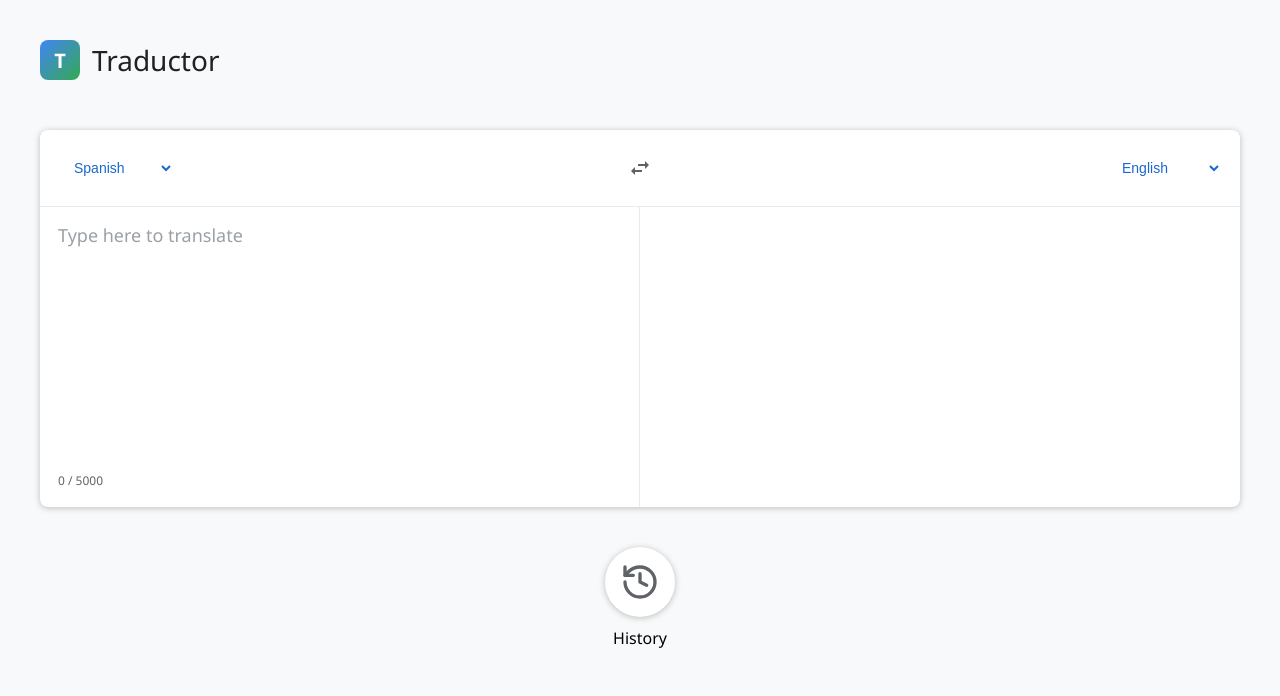
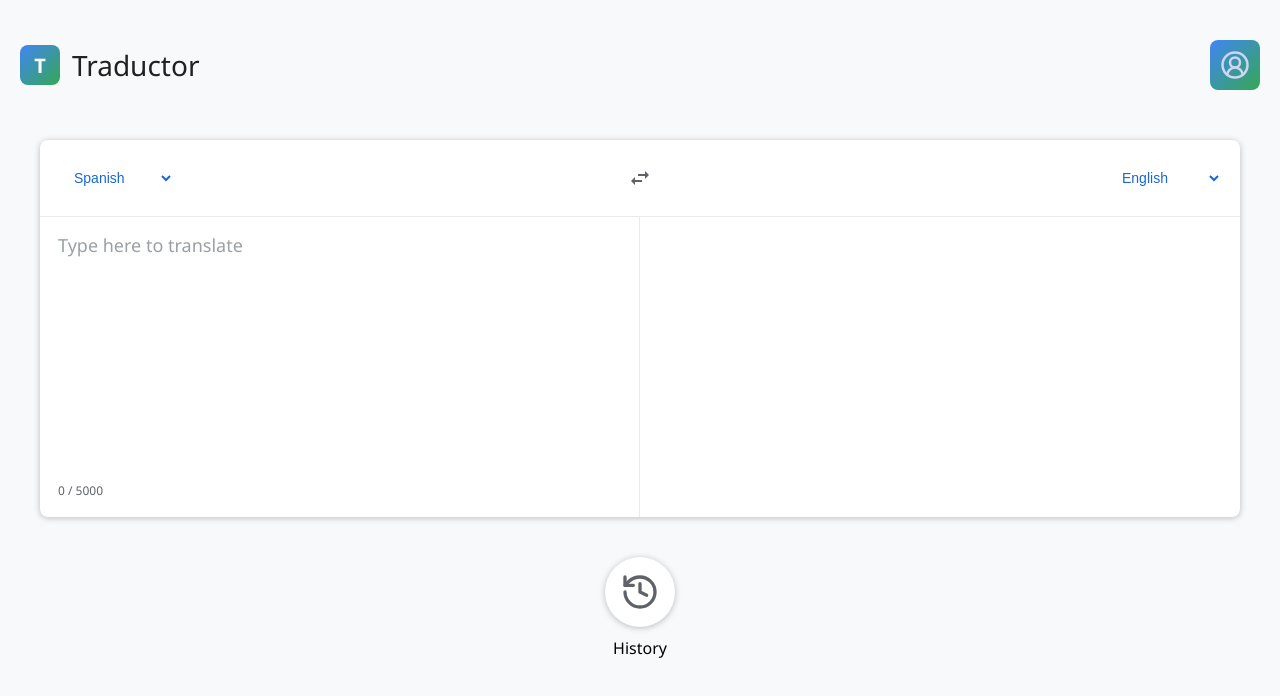
Before and after one commit to djaredev/swaplang, a SvelteKit app in the folder frontend/: page / in a window 1280 px wide. Shown: the top 696 px of the page. Built offline with nearby package versions, Linux system fonts and the light colour scheme.

Commit message:
(frontend) Update main page
Use AppOptions component in the header

```diff
--- a/frontend/src/routes/+page.svelte
+++ b/frontend/src/routes/+page.svelte
@@ -1,4 +1,5 @@
 <script lang="ts">
+	import AppOptions from '$lib/components/AppOptions.svelte';
 	import LangSelect from '$lib/components/LangSelect.svelte';
 	import { HistoryIcon } from 'lucide-svelte';
 
@@ -89,9 +90,11 @@
 <div class="container">
 	<div class="header">
 		<div class="logo">T</div>
-		<h1>Traductor</h1>
+		<h1 class="title">Traductor</h1>
+		<AppOptions />
 	</div>
 
+	<div class="content">
 		<div class="translator-box">
 			<div class="language-selector">
 				<LangSelect {options} bind:value={sourceLang} />
@@ -172,9 +175,10 @@
 		>
 			<HistoryIcon size="40" color="#5f6368" />
 		</a>
-
 		<div>History</div>
 	</div>
+</div>
+
 <style>
 	.footer {
 		display: flex;
@@ -202,8 +206,21 @@
 		background-color: #f1f3f4;
 	}
 	.container {
-		max-width: 1200px;
+		/* max-width: 1200px; */
 		margin: 0 auto;
+	}
+
+	.content {
+		display: flex;
+		/* flex-direction: column; */
+		align-items: center;
+		justify-content: center;
+		/* width: 100%; */
+		/* padding: 20px; */
+	}
+
+	.title {
+		flex: 1;
 	}
 
 	.header {
@@ -234,6 +251,8 @@
 	}
 
 	.translator-box {
+		/* flex: 1; */
+		width: 1200px;
 		background: white;
 		border-radius: 8px;
 		box-shadow: 0 1px 6px rgba(32, 33, 36, 0.28);
```
Lines whose indentation alone changed are shown as unchanged.
